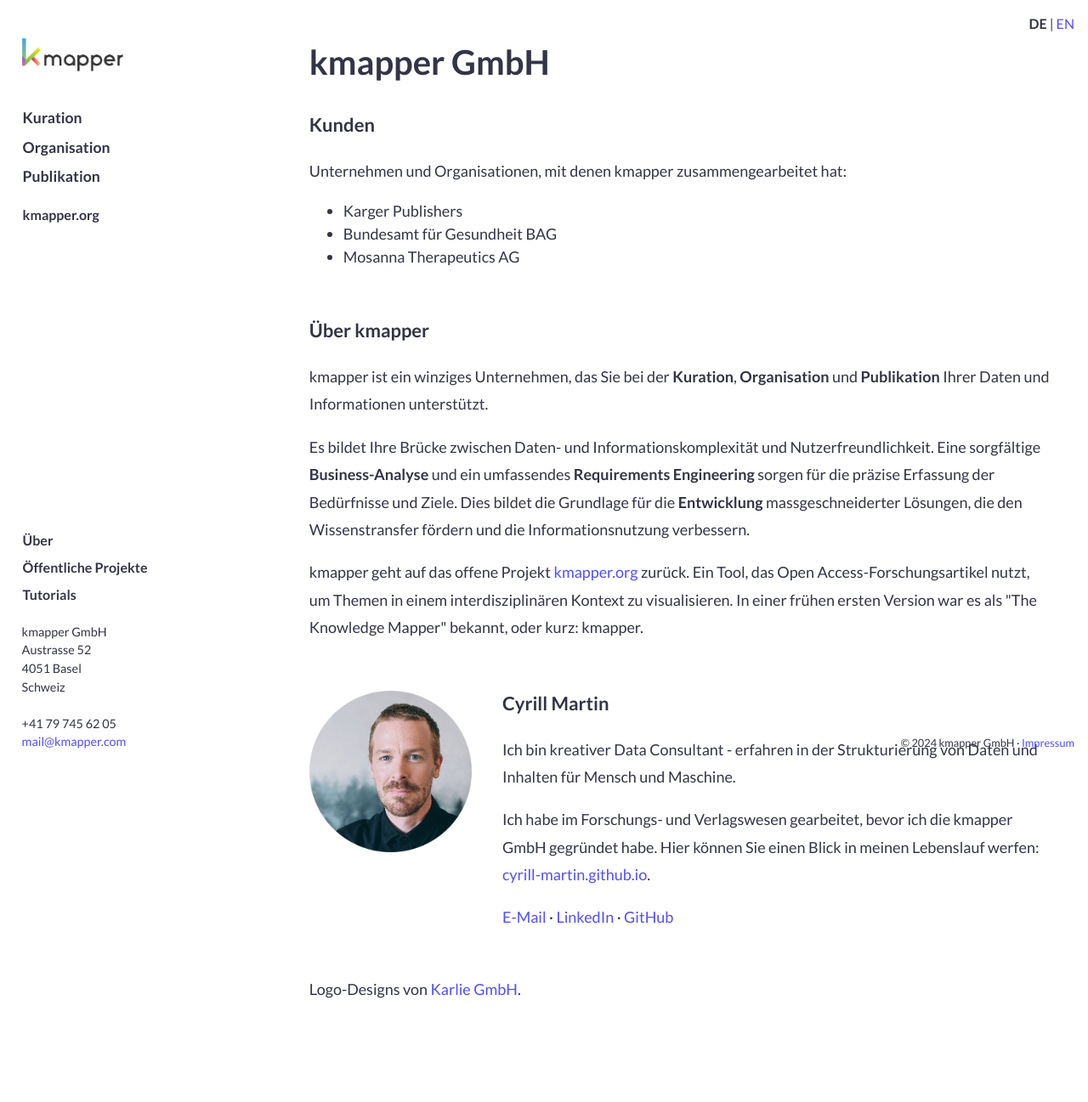
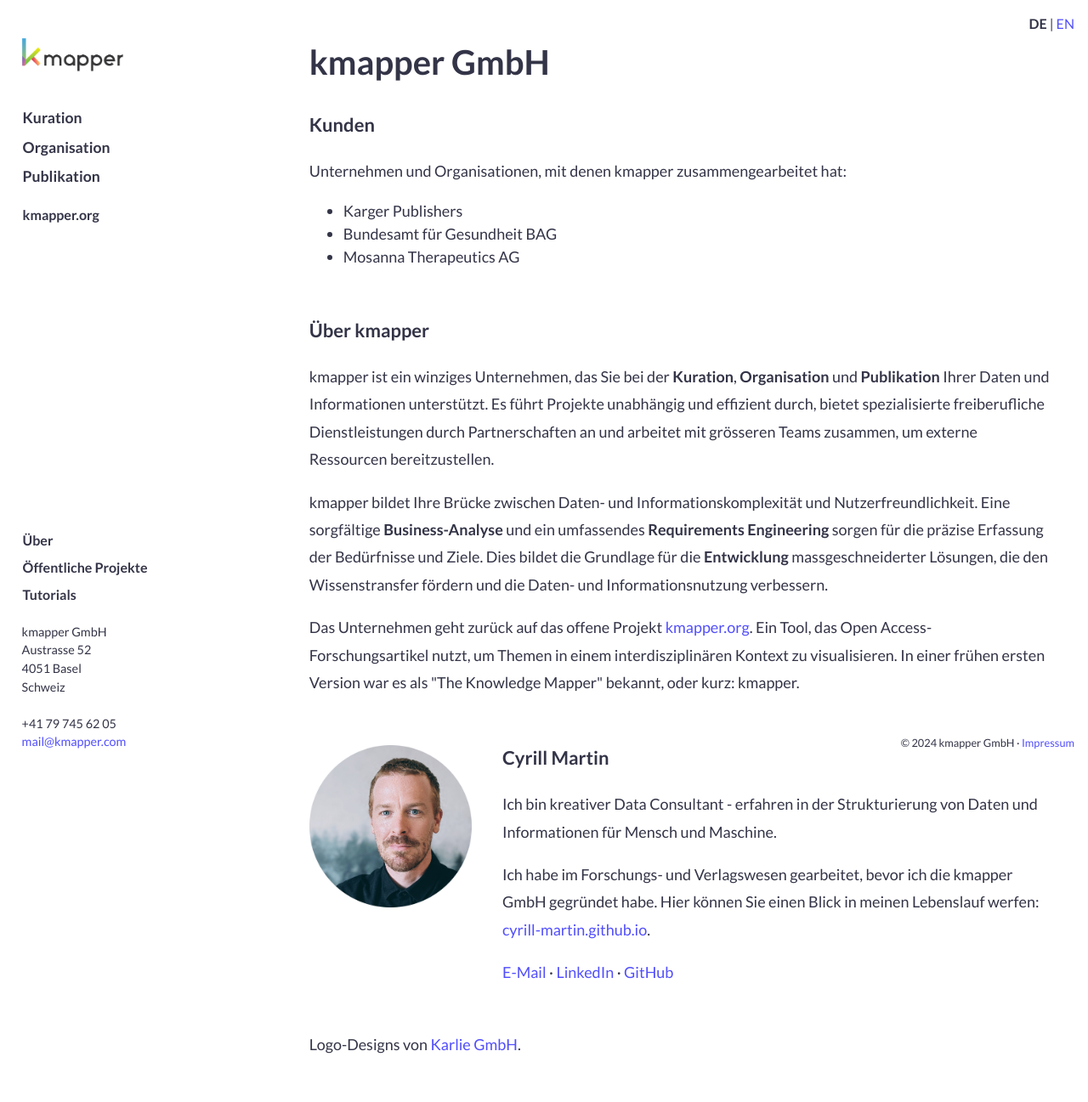
Before and after one commit to cyrill-martin/kmapper.com, a Jekyll site: the page built from src/sites/_de/ueber.md, in a window 1280 px wide. Shown: the whole page at 85% size. Built offline with Jekyll 4.4.1, drawn with Linux system fonts in a browser that asks for light colours; comment, search, counter and statistics services are not loaded; before the commit the page ends 1232 px from its top, so only the background shows below that.

```diff
--- a/src/sites/_de/ueber.md
+++ b/src/sites/_de/ueber.md
@@ -15,16 +15,16 @@ clients:
 
 h3-about: Über kmapper
 
-p-1-kmapper: kmapper ist ein winziges Unternehmen, das Sie bei der <b>Kuration</b>, <b>Organisation</b> und <b>Publikation</b> Ihrer Daten und Informationen unterstützt.
+p-1-kmapper: kmapper ist ein winziges Unternehmen, das Sie bei der <b>Kuration</b>, <b>Organisation</b> und <b>Publikation</b> Ihrer Daten und Informationen unterstützt. Es führt Projekte unabhängig und effizient durch, bietet spezialisierte freiberufliche Dienstleistungen durch Partnerschaften an und arbeitet mit grösseren Teams zusammen, um externe Ressourcen bereitzustellen.
 
-p-2-kmapper: Es bildet Ihre Brücke zwischen Daten- und Informationskomplexität und Nutzerfreundlichkeit. Eine sorgfältige <b>Business-Analyse</b> und ein umfassendes <b>Requirements Engineering</b> sorgen für die präzise Erfassung der Bedürfnisse und Ziele. Dies bildet die Grundlage für die <b>Entwicklung</b> massgeschneiderter Lösungen, die den Wissenstransfer fördern und die Informationsnutzung verbessern.
+p-2-kmapper: kmapper bildet Ihre Brücke zwischen Daten- und Informationskomplexität und Nutzerfreundlichkeit. Eine sorgfältige <b>Business-Analyse</b> und ein umfassendes <b>Requirements Engineering</b> sorgen für die präzise Erfassung der Bedürfnisse und Ziele. Dies bildet die Grundlage für die <b>Entwicklung</b> massgeschneiderter Lösungen, die den Wissenstransfer fördern und die Daten- und Informationsnutzung verbessern.
 
-p-3-kmapper: kmapper geht auf das offene Projekt <a href="https://kmapper.org" target="_blank">kmapper.org</a> zurück. Ein Tool, das Open Access-Forschungsartikel nutzt, um Themen in einem interdisziplinären Kontext zu visualisieren. In einer frühen ersten Version war es als "The Knowledge Mapper" bekannt, oder kurz&#58; kmapper.
+p-3-kmapper: Das Unternehmen geht zurück auf das offene Projekt <a href="https://kmapper.org" target="_blank">kmapper.org</a>. Ein Tool, das Open Access-Forschungsartikel nutzt, um Themen in einem interdisziplinären Kontext zu visualisieren. In einer frühen ersten Version war es als "The Knowledge Mapper" bekannt, oder kurz&#58; kmapper.
 
 people:
 - name: Cyrill Martin
   image: cyrill.png
-  desc: <p>Ich bin kreativer Data Consultant - erfahren in der Strukturierung von Daten und Inhalten für Mensch und Maschine.</p><p>Ich habe im Forschungs- und Verlagswesen gearbeitet, bevor ich die kmapper GmbH gegründet habe. Hier können Sie einen Blick in meinen Lebenslauf werfen&#58; <a href="https://cyrill-martin.github.io/" target="_blank">cyrill-martin.github.io</a>.</p>
+  desc: <p>Ich bin kreativer Data Consultant - erfahren in der Strukturierung von Daten und Informationen für Mensch und Maschine.</p><p>Ich habe im Forschungs- und Verlagswesen gearbeitet, bevor ich die kmapper GmbH gegründet habe. Hier können Sie einen Blick in meinen Lebenslauf werfen&#58; <a href="https://cyrill-martin.github.io/" target="_blank">cyrill-martin.github.io</a>.</p>
   socials:
     - <a href="https://www.linkedin.com/in/cyrill-martin/" target="_blank">LinkedIn</a>
     - <a href="https://github.com/cyrill-martin/" target="_blank">GitHub</a>
```
Also changed, not shown: src/_layouts/home.html (+4 -4 lines), src/sites/_en/about.md (+4 -4 lines).
